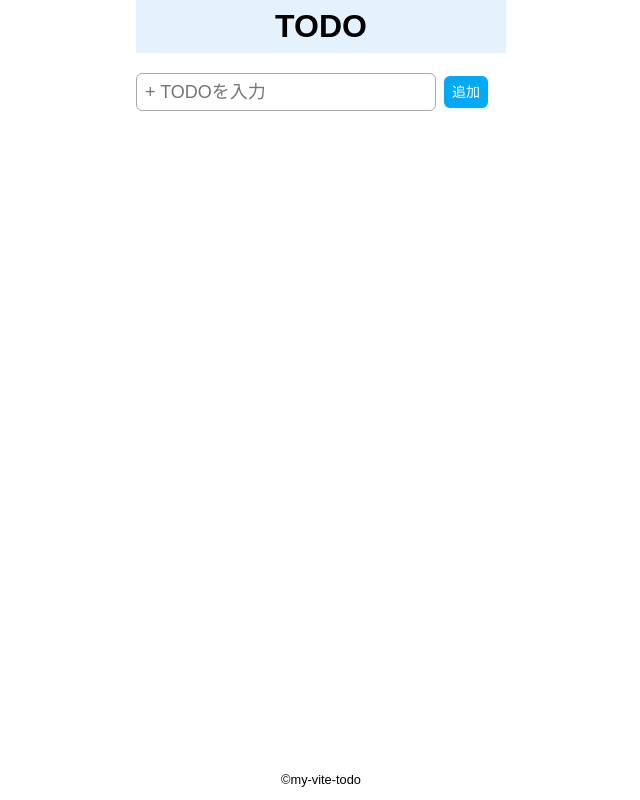
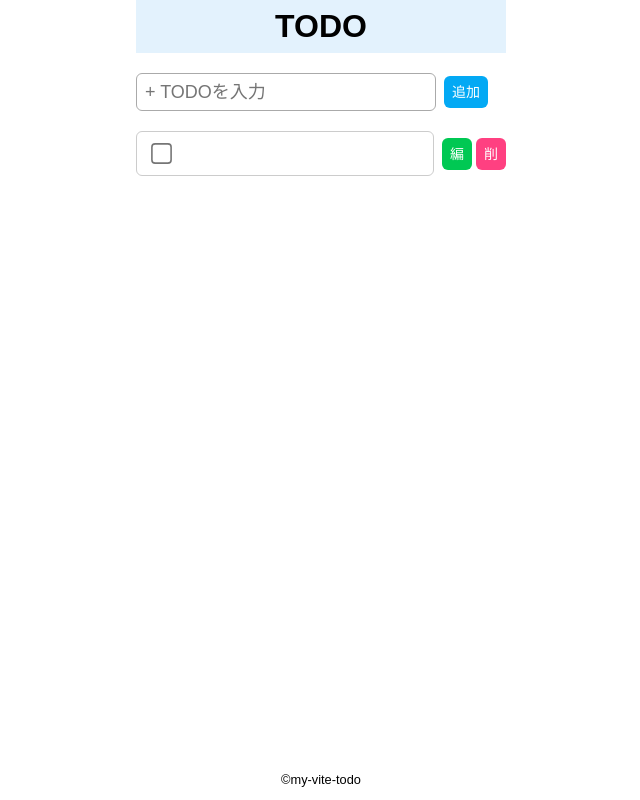
Before and after one commit to 441D/vue_app01, a Vue app: page / in a window 1280 px wide. Both pictures are taken after a click on the button "追加". Shown: the whole page, without its empty margins (319-959 px from the left). Built offline with nearby package versions, Linux system fonts and the light colour scheme.

Commit message:
todo一覧表示完成

```diff
--- a/src/components/MainTodo.vue
+++ b/src/components/MainTodo.vue
@@ -1,20 +1,32 @@
 <script setup>
-  import { ref } from 'vue';
+import {ref} from 'vue';
 const todoRef = ref('');
 const todoListRef = ref([]);
+const ls = localStorage.todoList;
+todoListRef.value = ls ? JSON.parse(ls) : [];
 
 const addTodo = () => {
   const id = new Date().getTime();
-    todoListRef.value.push({ id: id, task: todoRef.value });
+  todoListRef.value.push({id: id, task: todoRef.value});
   localStorage.todoList = JSON.stringify(todoListRef.value);
   todoRef.value = '';
-  }
+};
+
 </script>
 
 <template>
   <div class="box-input">
     <input type="text" class="todo-input" placeholder="+ TODOを入力" v-model="todoRef" />
     <button class="btn" @click="addTodo">追加</button>
+  </div>
+  <div class="box-list">
+    <div class="todo-list" v-for="todo in todoListRef" :key="todo.id">
+      <div class="todo"><input type="checkbox" class="check" /><label>{{ todo.task }}</label></div>
+      <div class="btns">
+        <button class="btn green">編</button>
+        <button class="btn pink">削</button>
+      </div>
+    </div>
   </div>
 </template>
 
@@ -31,7 +43,6 @@
   border: 1px solid #aaa;
   border-radius: 6px;
 }
-
 .btn {
   padding: 8px;
   background-color: #03a9f4;
@@ -40,4 +51,36 @@
   text-align: center;
   font-size: 14px;
 }
+.box-list {
+  margin-top: 20px;
+  display: flex;
+  flex-direction: column;
+  gap: 4px;
+}
+.todo-list {
+  display: flex;
+  align-items: center;
+  gap: 8px;
+}
+.todo {
+  border: 1px solid #ccc;
+  border-radius: 6px;
+  padding: 12px;
+  width: 300px;
+}
+.check {
+  border: 1px solid red;
+  transform: scale(1.6);
+  margin: 0 16px 2px 6px;
+}
+.btns {
+  display: flex;
+  gap: 4px;
+}
+.green {
+  background-color: #00c853;
+}
+.pink {
+  background-color: #ff4081;
+}
 </style>
```
Lines whose indentation alone changed are shown as unchanged.
